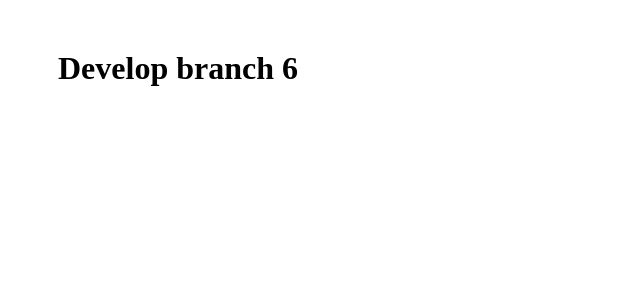
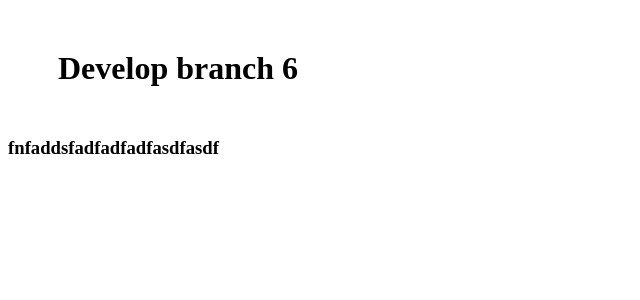
Before and after one commit to XDWeloper/gitBranchTest, an Angular app: page / in a window 1280 px wide. Shown: the top 300 px of the page, without its empty margins (0-640 px from the left). Built offline with nearby package versions, Linux system fonts and the light colour scheme.

Commit message:
Develop branch

```diff
--- a/src/app/app.component.html
+++ b/src/app/app.component.html
@@ -1 +1,2 @@
 <h1 [style]="{margin: '50px'}"> Develop branch 6 </h1>
+<h3>fnfaddsfadfadfadfasdfasdf</h3>
```
